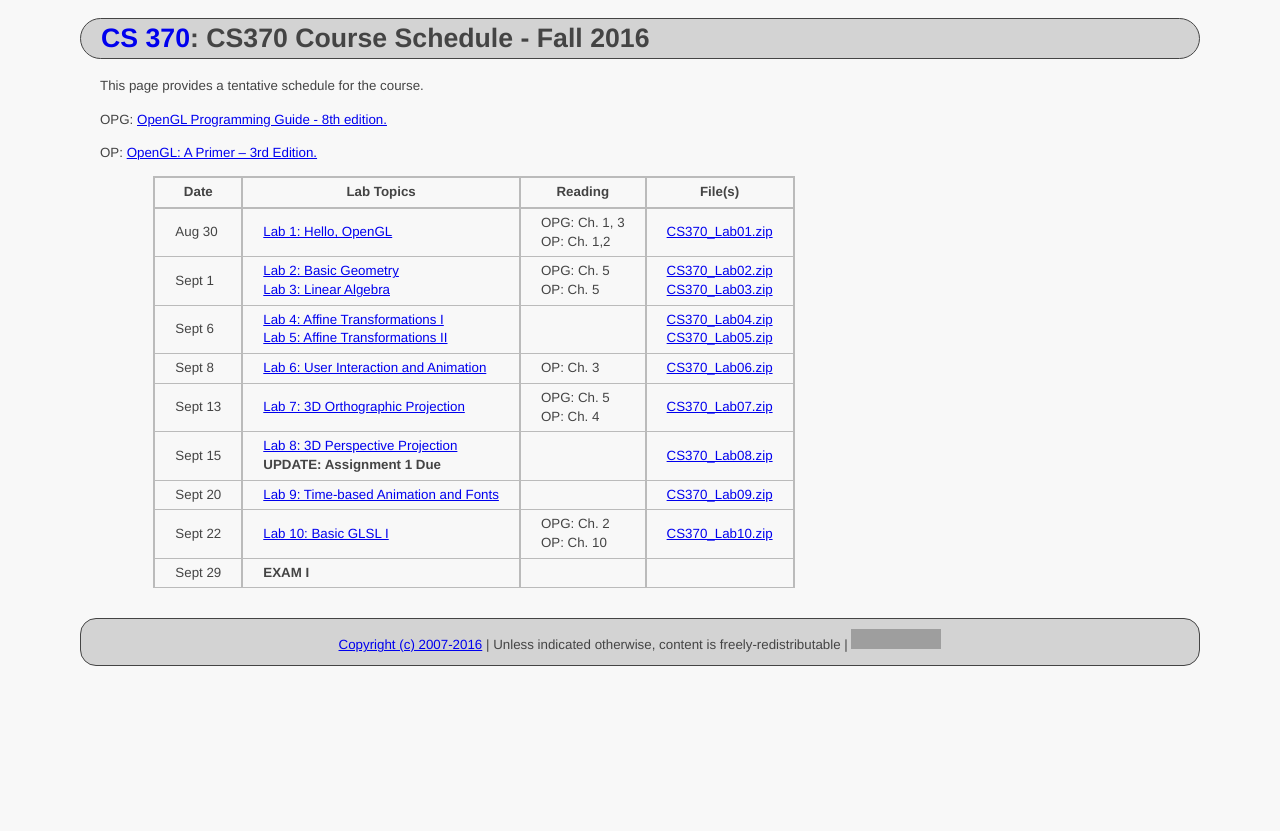
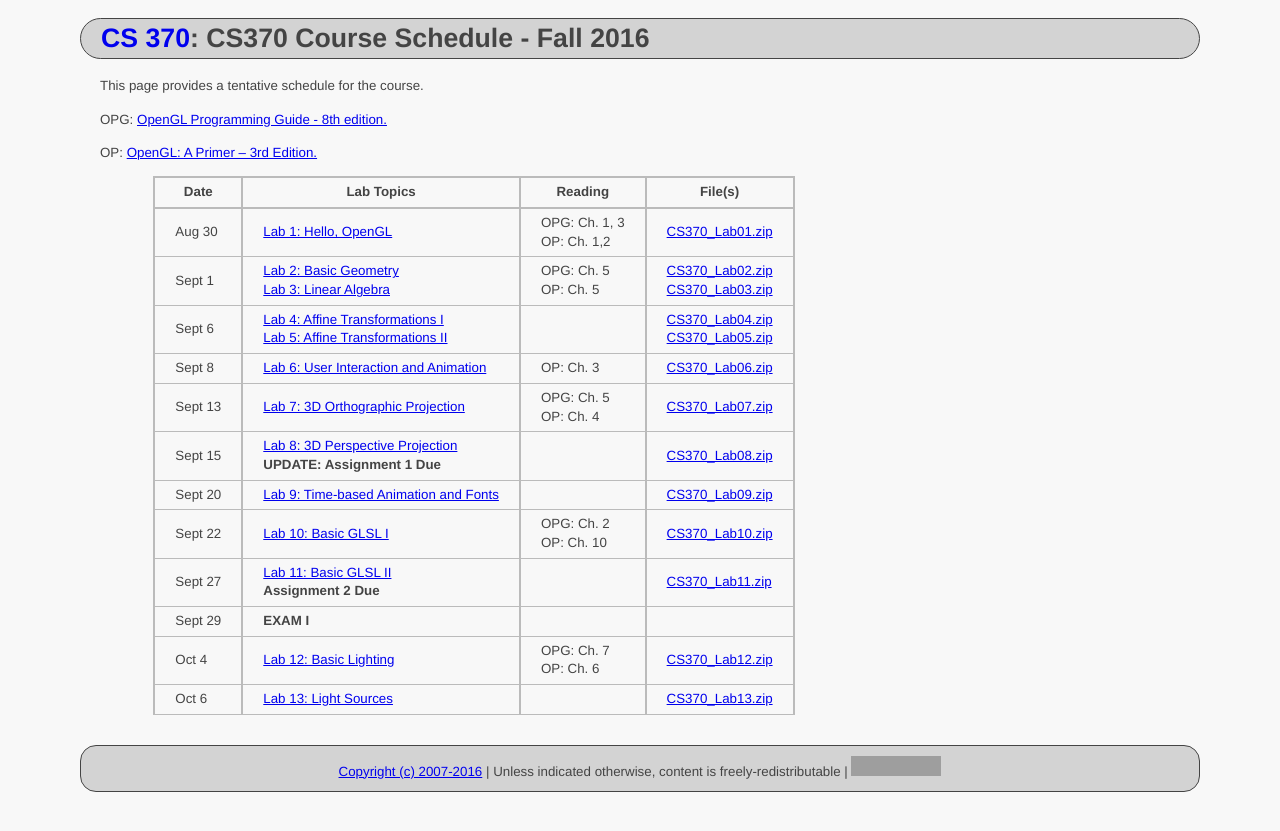
Before and after one commit to ycpcs/cs370-fall2016, a Jekyll site: the page built from schedule/index.md, in a window 1280 px wide. Shown: the top 831 px of the page. Built offline with Jekyll 4.4.1, drawn with Linux system fonts in a browser that asks for light colours; part of the change alters nothing that is shown; grey boxes are pictures that could not be loaded.

Commit message:
add lab13
add lab13

````diff
--- a/labs/index.md
+++ b/labs/index.md
@@ -19,10 +19,9 @@ Although the labs are not graded and you are not required to submit them, they a
 > Sept 22 | [Lab 10: Basic GLSL I - Using Shaders](lab10.html) | [CS370_Lab10.zip](src/CS370_Lab10.zip) | [CS370_Lab10Sol.zip](sol/CS370_Lab10Sol.zip)
 > Sept 27 | [Lab 11: Basic GLSL II - Writing Shaders](lab11.html) | [CS370_Lab11.zip](src/CS370_Lab11.zip) | [CS370_Lab11Sol.zip](sol/CS370_Lab11Sol.zip)
 > Oct 4   | [Lab 12: Basic Lighting](lab12.html) | [CS370_Lab12.zip](src/CS370_Lab12.zip) | [CS370_Lab12Sol.zip](sol/CS370_Lab12Sol.zip)
+> Oct 6   | [Lab 13: Light Sources](lab13.html) | [CS370_Lab13.zip](src/CS370_Lab13.zip) | [CS370_Lab13Sol.zip](sol/CS370_Lab13Sol.zip)
 
 <!--
-> Oct 4   | [Lab 12: Basic Lighting](lab12.html) | [CS370_Lab12.zip](src/CS370_Lab12.zip) | [CS370_Lab12Sol.zip](sol/CS370_Lab12Sol.zip)
-> Oct 6   | [Lab 13: Light Sources](lab13.html) | [CS370_Lab13.zip](src/CS370_Lab13.zip) | [CS370_Lab13Sol.zip](sol/CS370_Lab13Sol.zip)
 > Oct 11  | [Lab 14: Recursive Subdivision](lab14.html) | [CS370_Lab14.zip](src/CS370_Lab14.zip) | [CS370_Lab14Sol.zip](sol/CS370_Lab14Sol.zip)
 > Oct 13  | [Lab 15: Simple Shadows](lab15.html) | [CS370_Lab15.zip](src/CS370_Lab15.zip) | [CS370_Lab15Sol.zip](sol/CS370_Lab15Sol.zip)
 > Oct 20  | [Lab 16: Scene Graphs](lab16.html) | [CS370_Lab16.zip](src/CS370_Lab16.zip) | [CS370_Lab16Sol.zip](sol/CS370_Lab16Sol.zip)
--- /dev/null
+++ b/labs/lab13.md
@@ -0,0 +1,180 @@
+---
+layout: default
+title: "Lab 13: Light Sources"
+---
+
+In the last lab we introduced basic lighting by creating materials and defining surface normals for our objects using a simple directional light. The light source we created was a single directional light source which was assumed to be at an infinite distance will all light rays parallel and thus striking the object at the same angle, e.g. the sun. While this produced a shading effect as the various faces of the cube rotated into and away from the light source, the effect was not very realistic (particularly considering we had created somewhat reflective materials). To extend the lighting effects, we will now consider how to create different light sources, position them within the scene, and tweak the normals *per vertex*.
+
+0\. Getting Started
+===================
+
+Download [CS370\_Lab13.zip](src/CS370_Lab13.zip), saving it into the **labs** directory.
+
+Double-click on **CS370\_Lab13.zip** and extract the contents of the archive into a subdirectory called **CS370\_Lab13**
+
+Navigate into the **CS370\_Lab13** directory and double-click on **CS370\_Lab13.sln** (the file with the little Visual Studio icon with the 12 on it).
+
+If the source file is not already open in the main window, open the source file by expanding the *Source Files* item in the *Solution Explorer* window and double-clicking **vertexNormalCube.cpp**.
+
+If the header file is not already open in the main window, open the header file by expanding the *Header Files* item in the *Solution Explorer* window and double-clicking **lighting.h**.
+
+If the shader files are not already open in the main window, open the shader files by expanding the *Resource Files* item in the *Solution Explorer* window and double-click **lightvert.vs** and **lightfrag.fs**.
+
+1\. Point Light Sources
+=======================
+
+Another type of light source that we may wish to add to our scenes is a *point light source*, e.g. light bulb. This is a *local* light source, i.e. it has a *position* in world coordinates, that radiates light *omnidirectionally*, i.e. equally in all directions. Thus in addition to specifying the color channels for the ambient, diffuse, and specular components, we also will specify a *position* of the light source (note that this position is represented as a *four* element array with the last element 1.0). Additionally, we can also incorporate *attenuation* for these light sources such that the further away from the light source an object is, the dimmer the light will be on that object.
+
+We then set the location property for a point light with the command
+
+```cpp
+glLightfv(source, GL_POSITION, *pos);
+```
+
+where *source* is the light source symbolic constant (**GL\_LIGHT0**, etc.) and *pos* is the array containing the position (*x*, *y*, *z*, 1.0). In *lighting.h* is a utility function that will set all the parameters for a point light
+
+```cpp
+void set_PointLight(GLenum source, LightType *light, GLfloat *position);
+```
+
+which takes as arguments the *source* that we want to set, a **LightType** structure *by reference* for the color channels, and a *position* array for the location of the light source. (Note there is also a function named **set\_PointLightAttenuated( )** that takes additional attenuation parameters to create an attenuated point light source.)
+
+**Tasks**
+
+-   Define the global variable **light0\_pos[ ]** to the position (4,0,0,1), i.e. a *point* light located on the x-axis.
+-   Add code to **render\_Scene( )** to set **GL\_LIGHT0** as a point light at **light0\_pos[ ]**.
+
+2\. Spot Light Sources
+======================
+
+Spotlights are similar to point lights in that they have a position in the scene, but instead of being omnidirectional they are *unidirectional*, i.e. they only shine in one direction. Furthermore, their illumination is limited to a cone eminating from the source as shown in the figure below
+
+> ![image](images/lab13/Spotlight.png)
+
+Thus to create a spotlight we need to specify the position of the light, the direction in which the light is pointing, and how wide the cone of illumination is. We set the position parameter similarly to point lights, and set the direction parameter using the command
+
+```cpp
+glLightfv(source, GL_SPOT_DIRECTION, *dir);
+```
+
+where *source* is the source and *dir* is a 3 element array containing a *vector direction* (**NOT** a "look at" point).
+
+The width of the cone is specified by a *cutoff* angle that is set by the command
+
+```cpp
+glLightf(source, GL_SPOT_CUTOFF, angle);
+```
+
+where *source* is the source and *angle* is the angle of the light *cone* projecting from the light's position in the light's direction.
+
+Finally we can control how the light intensity varies across the cone so that objects near the axis of the cone appear to be illuminated more brightly than objects near the edge of the cone using an *attenuation exponent* (which is computed similarly to the shininess coefficient for materials). The default value for the exponent is 0 which produces uniform illumination throughout the illumination area. Positive values will produce brighter illumination at the center (directly in front of the light) and weaker illumination towards the boundary of the light cone. NOTE: Be careful when making very focused spotlights (e.g. a "laser pointer") as the geometry of the scene may not have sufficient detail to render the point effect. Also remember that if your light (or material) has no specular components, the spotlight may have little to no effect. The spotlight exponent is set using the command
+
+```cpp
+glLightf(source, GL_SPOT_EXPONENT, exp);
+```
+
+where *source* is the source and *exp* is the spotlight attenuation exponent.
+
+In *lighting.h* is a utility function that will set all the parameters for a spot light
+
+```cpp
+void set_SpotLight(GLenum source, LightType *light, GLfloat *position
+               	   GLfloat *dir, GLfloat cutoff, GLfloat exp);
+```
+
+which takes as arguments the *source* that we want to set, a **LightType** structure *by reference* for the color channels, a *position* array for the location of the spotlight, a *dir* array for the direction the spotlight is pointing, a *cutoff* angle for the cutoff angle, and an *exp* for the attenuation exponent. (Note there is also a function named **set\_SpotLightAttenuated( )** that takes additional attenuation parameters to create an attenuated spotlight source.)
+
+**Tasks**
+
+-   Add code to **lighting.h** to create a **LightType** called **red\_light** using the following properties
+
+    > -   Ambient - (0.1,0.1,0.1,1.0)
+    > -   Diffusive - (1.0,0.0,0.0,1.0)
+    > -   Specular - (1.0,0.8,0.8,1.0)
+
+-   Define global variables **light1\_pos[ ]**, **light1\_dir[ ]**, **light1\_cutoff**, and **light1\_exp** to (-0.5,3,-0.5,1), (0,-1,0), 90, 0 to create a *spotlight* with a 90 degree uniform illumination cone located on the *y* axis pointing in the *-y* direction.
+-   Add code to **render\_Scene( )** to make **GL\_LIGHT1** a **red\_light** spotlight source using the four variables defined in the previous step.
+
+3\. Vertex Normals
+==================
+
+In the last lab we defined the normals for an entire *surface*, i.e. the normals for each vertex defining a surface were identical. This produces a uniform lighting effect across the surface and is useful for small surfaces where the variation of the surface orientation with respect to the light is negligible. However, for larger surfaces or ones with significant contour, having a continuously varying normal across the surface produces a more realistic effect. This is accomplished by setting different normals *per vertex* that the graphics pipeline will interpolate across the surface. Thus just like when different colors are set per vertex (which is essentially what varying the normal does) the resulting effect will be a gradient shading of the surface depending on which vertex normals are pointing more directly at the light source.
+
+**Tasks**
+
+-   Define the global variable **vnormals[ ][3]** such that the components are the same as the corresponding vertex coordinates. Essentially we are defining an "average" normal based on the intersecting faces and as such this is **NOT** a general procedure. NOTE: These normals are *not unit normals*, however our shader takes care of normalization.
+-   Add code to **vquad( )** to pass the appropriate normal into the pipeline (using **glNormal3fv( )**) *prior* to passing each vertex (since the normal is set for subsequent vertices).
+
+4\. Shader Light Sources
+========================
+
+Much of the computations for point and spot light sources is similar to directional lighting, except now we will need to *compute* the **l** vector as the difference between the light source position and the vertex (giving a vector pointing from the vertex to the light source). Also for spotlights, we will need to determine if the vertex is inside the cone of illumination for the spotlight and apply any attenuation depending on where in the cone the vertex falls. Note that we will assume the viewer is far away and thus can set a default **eye** vector. For more accurate lighting effects, we can compute the **eye** position (known as a *local viewer*).
+
+**Tasks**
+
+-   Add code to **lightvert.vs** in **main( )** to transform the vertex position to eye coordinates **ecPosition** by multiplying by just **gl\_ModelViewMatrix** and normalizing by the homogeneous coordinate.
+
+	```cpp
+    // Transform vertex to eye coordinates
+	ecPosition = gl_ModelViewMatrix * gl_Vertex;
+    ecPosition3 = (vec3(ecPosition)) / ecPosition.w;
+    ```
+
+-   Add code to **lightvert.vs** in the **PointLight( )** function to compute the light direction vector **VP**, the magnitude of **VP** (for attenuation computations), and then normalize **VP**.
+
+	```cpp
+    // Compute vector from surface to light position
+    VP = vec3(gl_LightSource[i].position) - ecPosition3;
+
+    // Compute distance between surface and light position
+    d = length(VP);
+
+    // Normalize the vector from surface to light position
+    VP = normalize(VP);
+    ```
+
+-   Add code to **lightvert.vs** in the **SpotLight( )** function to again compute the light direction vector **VP** similarly to the point light function
+
+	```cpp
+    // Compute vector from surface to light position
+    VP = vec3(gl_LightSource[i].position) - ecPosition3;
+
+    // Compute distance between surface and light position
+    d = length(VP);
+
+    // Normalize the vector from surface to light position
+    VP = normalize(VP);
+    ```
+
+-   Add code to **lightvert.vs** in the **SpotLight( )** function to compute the dot product **spotDot** between the light vector and the spotlight direction and then check if it is within the cutoff angle of the spotlight. If so, apply the spotlight attenuation exponent.
+
+	```cpp
+    // Check if point on surface is inside cone of illumination
+    spotDot = dot(-VP,normalize(gl_LightSource[i].spotDirection));
+
+    if (spotDot < gl_LightSource[i].spotCosCutoff)
+    	spotAttenuation = 0.0; // not in spotlight cone
+    else
+    	spotAttenuation = pow(spotDot, gl_LightSource[i].spotExponent); // attenuate in cone
+
+    // Combine the spotlight and distance attenuation
+    attenuation *= spotAttenuation;
+	```
+
+Compiling and running the program
+=================================
+
+Once you have completed typing in the code, you can build and run the program in one of two ways:
+
+> -   Click the small green arrow in the middle of the top toolbar
+> -   Hit **F5** (or **Ctrl-F5**)
+
+(On Linux/OSX: In a terminal window, navigate to the directory containing the source file and simply type **make**. To run the program type **./vertexNormalCube.exe**)
+
+The output should look similar to below
+
+> ![image](images/lab13/VertexNormalCube.png)
+
+To quit the program simply close the window.
+
+While using vertex normals and additional light source effects improves the scene, it still does not appear quite realistic. This is most evident by what appears to be "bursting" of the light along the diagonals of the cube faces. This is an artifact of the *large, flat* surface being coarsely tesselated and thus having minimal geometry for the lighting effect. Unfortunately the only way to improve this situation is by adding additional geometry primarily to the *flat* surfaces (and accepting the resulting performance penalty that will be incurred). Rather than adding additional vertices manually, next time we will see how to automate the geometry generation through *recursive subdivision* which will dramatically improve the lighting effects (particularly for spotlights).
--- a/schedule/index.md
+++ b/schedule/index.md
@@ -20,12 +20,12 @@ OP: [OpenGL: A Primer – 3rd Edition.](http://www.pearsonhighered.com/educator/
 > Sept 15 | [Lab 8: 3D Perspective Projection](../labs/lab08.html) <br /> **UPDATE: Assignment 1 Due** |  | [CS370_Lab08.zip](../labs/src/CS370_Lab08.zip)
 > Sept 20 | [Lab 9: Time-based Animation and Fonts](../labs/lab09.html) |  | [CS370_Lab09.zip](../labs/src/CS370_Lab09.zip)
 > Sept 22 | [Lab 10: Basic GLSL I](../labs/lab10.html) | OPG: Ch. 2 <br /> OP: Ch. 10 | [CS370_Lab10.zip](../labs/src/CS370_Lab10.zip)
+> Sept 27 | [Lab 11: Basic GLSL II](../labs/lab11.html) <br /> **Assignment 2 Due** |  | [CS370_Lab11.zip](../labs/src/CS370_Lab11.zip)
 > Sept 29 | **EXAM I** | |
+> Oct 4   | [Lab 12: Basic Lighting](../labs/lab12.html) | OPG: Ch. 7 <br /> OP: Ch. 6 | [CS370_Lab12.zip](../labs/src/CS370_Lab12.zip)
+> Oct 6   | [Lab 13: Light Sources](../labs/lab13.html) |  | [CS370_Lab13.zip](../labs/src/CS370_Lab13.zip)
 
 <!--
-> Sept 29 | [Lab 11: Basic GLSL II](../labs/lab11.html) <br /> **Assignment 2 Due** |  | [CS370_Lab11.zip](../labs/src/CS370_Lab11.zip)
-> Oct 6   | [Lab 12: Basic Lighting](../labs/lab12.html) | OPG: Ch. 7 <br /> OP: Ch. 6 | [CS370_Lab12.zip](../labs/src/CS370_Lab12.zip)
-> Oct 8   | [Lab 13: Light Sources](../labs/lab13.html) |  | [CS370_Lab13.zip](../labs/src/CS370_Lab13.zip)
 > Oct 13  | [Lab 14: Recursive Subdivision](../labs/lab14.html) |  | [CS370_Lab14.zip](../labs/src/CS370_Lab14.zip)
 > Oct 15  | [Lab 15: Simple Shadows](../labs/lab15.html)  |  | [CS370_Lab15.zip](../labs/src/CS370_Lab15.zip)
 > Oct 20  | **NO CLASS - Fall Break** | |
````
Also changed, not shown: 2 other files.
